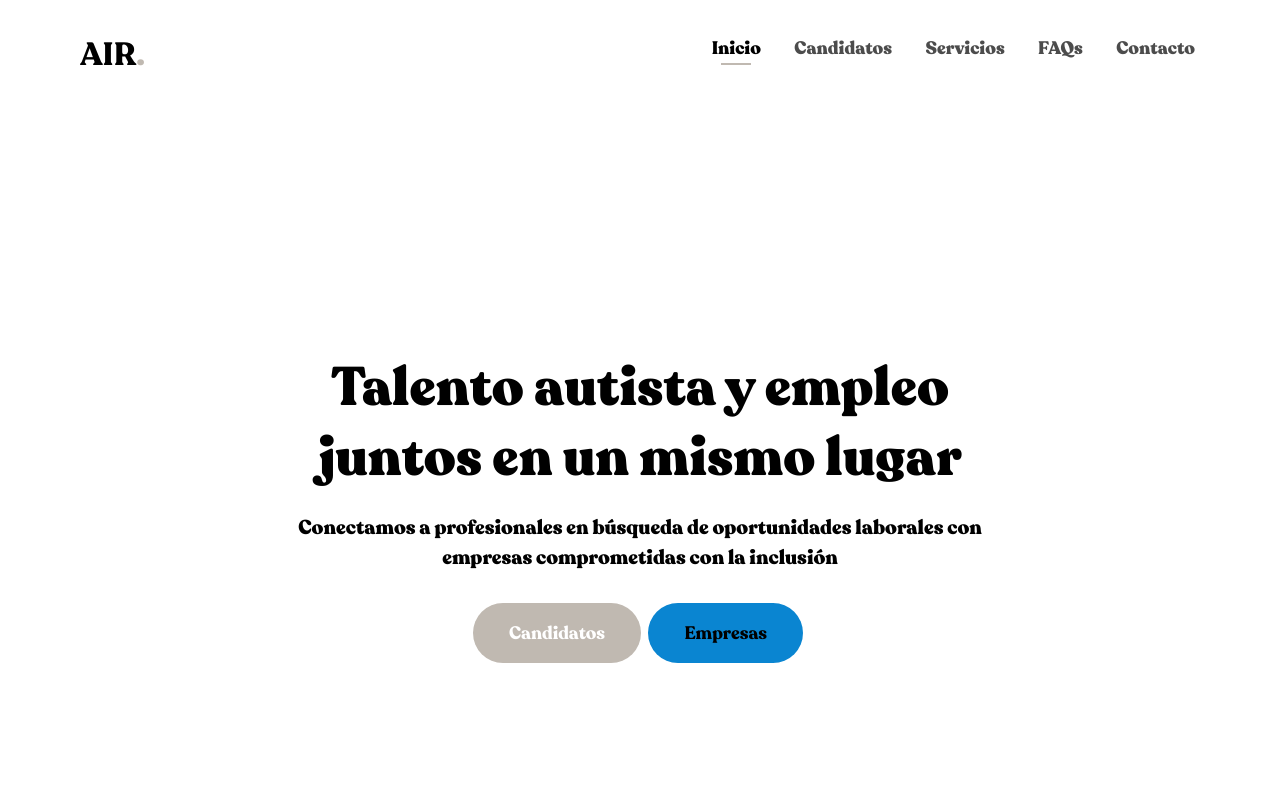
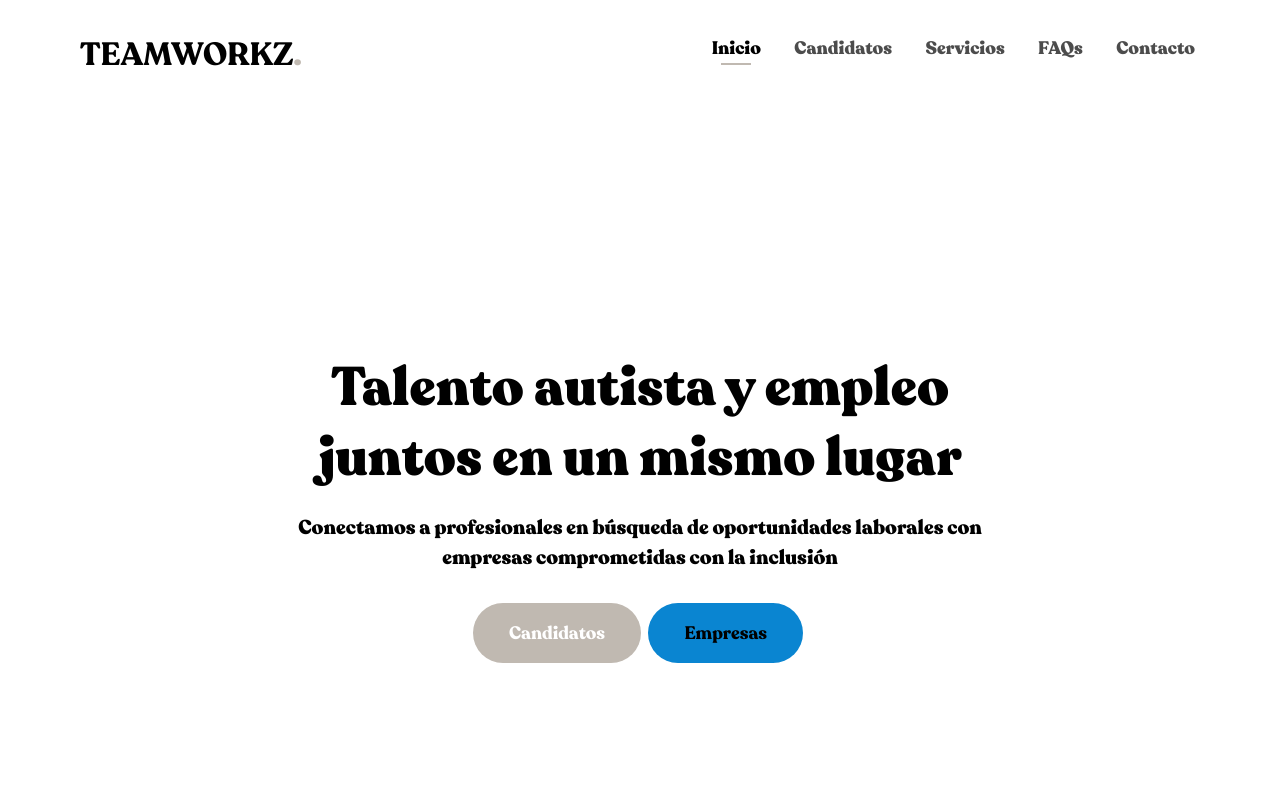
Before and after one commit to breachfy/teamworkz, a plain HTML site: page index.html in a window 1280 px wide. Shown: the top 800 px of the page. Drawn offline with Linux system fonts and the light colour scheme; files whose address does not match are found by name.

Commit message:
Update index.html

```diff
--- a/index.html
+++ b/index.html
@@ -48,7 +48,7 @@
 			<div class="container">
 				<div class="row">
 					<div class="col-xs-2">
-						<div id="fh5co-logo"><a href="#fh5co-loader">Air<span>.</span></a></div>
+						<div id="fh5co-logo"><a href="#fh5co-loader">Teamworkz<span>.</span></a></div>
 					</div>
 					<div class="col-xs-10 text-right menu-1">
 						<ul>
```
